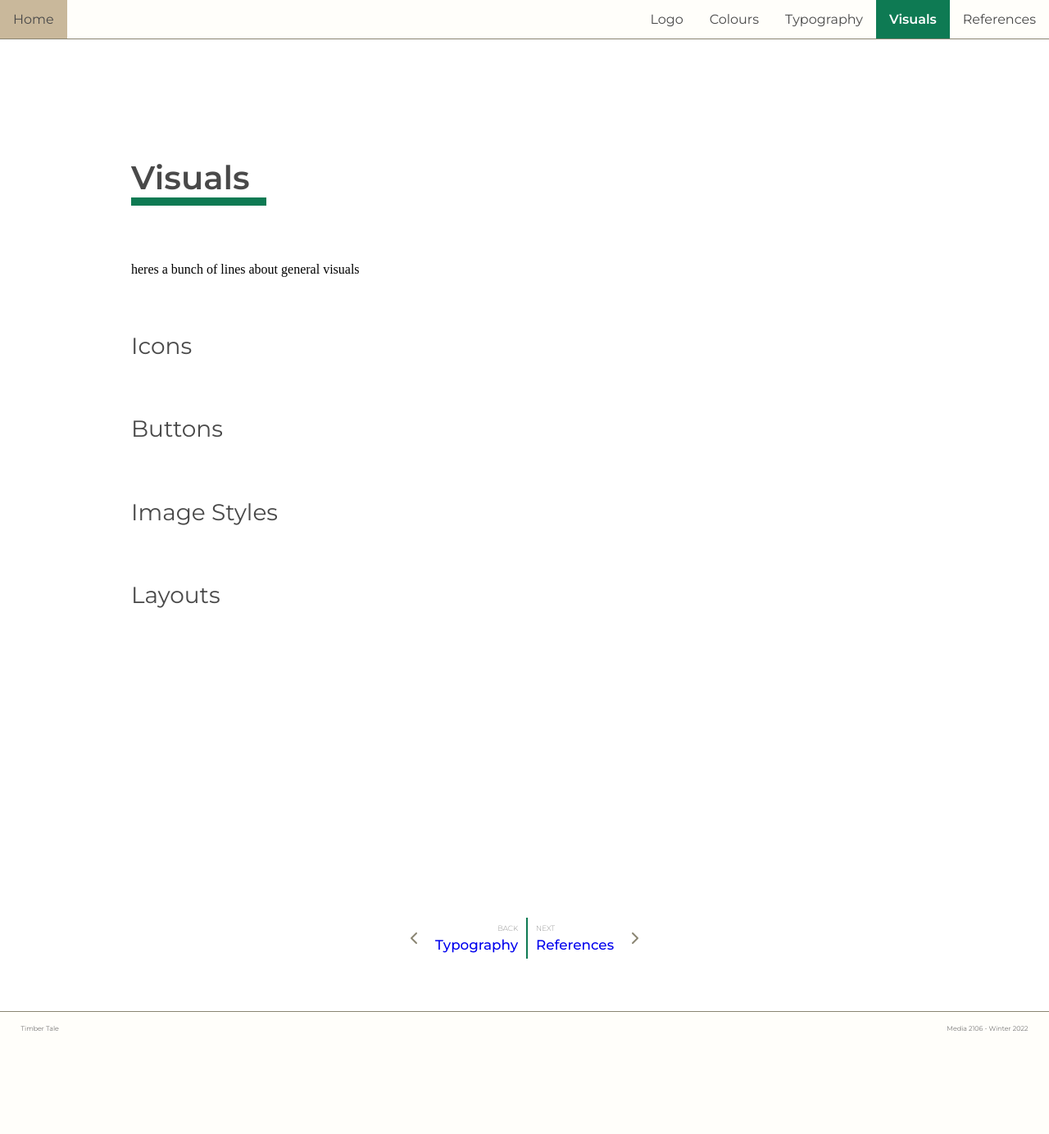
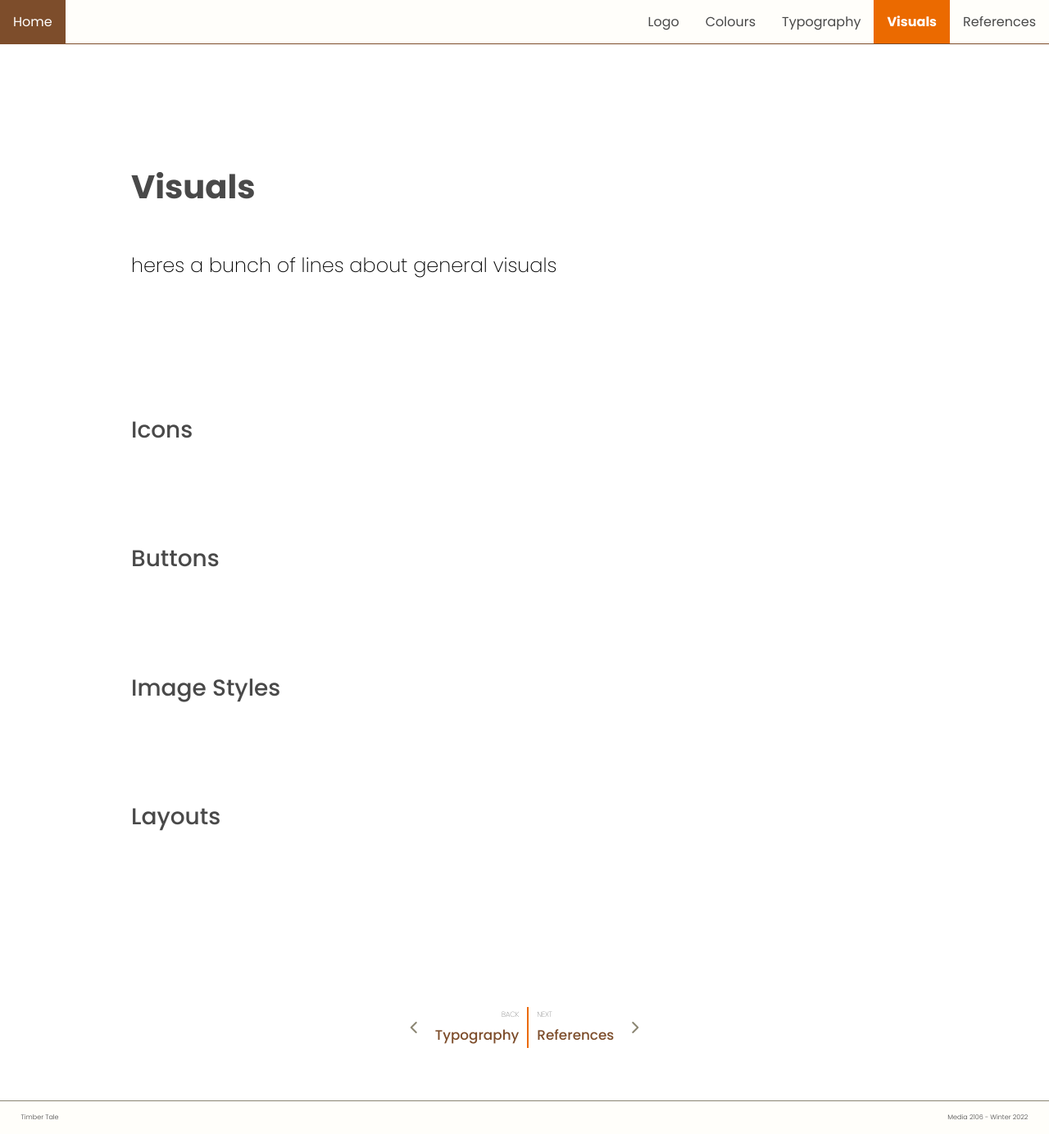
Before and after one commit to MadiMagpie/styleguide, a PHP site: page /pages/imagery.html in a window 1280 px wide. Shown: the whole page at 82% size. Before the commit the page ends 1258 px from the top, so only its background shows below. Run offline with PHP 8.4, Linux system fonts and the light colour scheme; some libraries are stand-ins or nearby versions.

Commit message:
colours and typography

```diff
--- a/index.html
+++ b/index.html
@@ -12,8 +12,9 @@
         <link rel="preconnect" href="https://fonts.gstatic.com" crossorigin>
         <link rel="preconnect" href="https://fonts.googleapis.com">
         <link rel="preconnect" href="https://fonts.gstatic.com" crossorigin>
-        <link href="https://fonts.googleapis.com/css2?family=Montserrat:wght@100;200;300;400;500;600&display=swap" rel="stylesheet">
-        <script src="https://kit.fontawesome.com/2449253427.js" crossorigin="anonymous"></script>
+        <link rel="preconnect" href="https://fonts.googleapis.com">
+        <link rel="preconnect" href="https://fonts.gstatic.com" crossorigin>
+        <link href="https://fonts.googleapis.com/css2?family=Montserrat:wght@100;200;300;400;500;600&family=Poppins:ital,wght@0,100;0,200;0,300;0,400;0,500;0,600;0,700;1,100;1,200&display=swap" rel="stylesheet">        <script src="https://kit.fontawesome.com/2449253427.js" crossorigin="anonymous"></script>
         <link rel="stylesheet" href="style.css">
         <script src="index.js"></script>
 
--- a/pages/imagery.html
+++ b/pages/imagery.html
@@ -12,7 +12,9 @@
         <link rel="preconnect" href="https://fonts.gstatic.com" crossorigin>
         <link href="https://<link rel="preconnect" href="https://fonts.googleapis.com">
         <link rel="preconnect" href="https://fonts.gstatic.com" crossorigin>
-        <link href="https://fonts.googleapis.com/css2?family=Montserrat:wght@100;200;300;400;500;600&display=swap" rel="stylesheet">
+        <link rel="preconnect" href="https://fonts.googleapis.com">
+        <link rel="preconnect" href="https://fonts.gstatic.com" crossorigin>
+        <link href="https://fonts.googleapis.com/css2?family=Montserrat:wght@100;200;300;400;500;600&family=Poppins:ital,wght@0,100;0,200;0,300;0,400;0,500;0,600;0,700;1,100;1,200&display=swap" rel="stylesheet">
         <script src="https://kit.fontawesome.com/2449253427.js" crossorigin="anonymous"></script>
         <link rel="stylesheet" href="../style.css">
         <script src="../index.js"></script>
@@ -38,17 +40,15 @@
                 </div>
         </header>
         <main>
-                <div class = "heading">
-                        <div class = "visuals_title">Visuals</div>
-                </div>
+                <h1>Visuals</h1>
                 <div class = "visuals_items colflex">
-                        <div>
+                        <div class ="main_desc">
                         heres a bunch of lines about general visuals
                         </div>
-                        <div class = "subheading">Icons</div>
-                        <div class = "subheading">Buttons</div>
-                        <div class = "subheading">Image Styles</div>
-                        <div class = "subheading">Layouts</div>
+                        <h2>Icons</h2>
+                        <h2>Buttons</h2>
+                        <h2>Image Styles</h2>
+                        <h2>Layouts</h2>
 
                 </div>
         </main>
--- a/style.css
+++ b/style.css
@@ -1,5 +1,16 @@
 body{
         margin: 0;
+}
+
+main{
+        width: 75vw;
+        margin: auto;
+}
+
+main a {
+        text-align: left;
+        text-decoration: none;
+        font-family: 'Poppins', sans-serif;
 }
 
 .rowflex{
@@ -7,6 +18,7 @@ body{
         flex-direction: row;
         align-items: center;
 }
+
 .colflex{
         display: flex;
         flex-direction: column;
@@ -16,7 +28,7 @@ body{
         overflow: hidden;
         justify-content: space-between;
         background-color: #FFFEFA;
-        border-bottom: 1px solid #8A8572;
+        border-bottom: 1px solid #7D4D2B;
 
 }
 
@@ -27,55 +39,54 @@ body{
         text-align: center;
         padding: 14px 16px;
         text-decoration: none;
-        font-family: 'Montserrat', sans-serif;
+        font-family: 'Poppins', sans-serif;
         transition: box-shadow .5s ease-in-out;
 }
 
 .topnav a:hover {
-        box-shadow: inset 0 -100px 0 0 #c9b89b;
+        box-shadow: inset 0 -100px 0 0 #7D4D2B;
+        color: white;
 }
 
 .topnav a.active {
-        background-color: #0e7a53;
+        background-color: #eb6A00;
         color: white;
         font-weight: bolder;
 }
+
 
 .topnav .icon {
         display: none;
 }
 
-main{
-        height: 100vh;
-        width: 75vw;
-        margin: auto;
-}
-main a {
-        text-align: left;
-        text-decoration: none;
-        font-family: 'Montserrat', sans-serif;
+
+.bottomnav{
+        margin: 15% auto 5%;
+        font-family: 'Poppins', sans-serif;
+        font-size: 0.55rem;
 }
 
-.bottomnav{
-        margin: 10% auto 5%;
-        font-family: 'Montserrat', sans-serif;
-        font-size: 0.55rem;
+.bottomnav a{
+        color: #7D4D2B;
 }
+
 .divider{
         width: 2px;
         height: 50px;
-        background-color: #0e7a53;
+        background-color: #eb6A00;
 }
+
 .next{
         padding-left: 10px;
         font-weight: 100;
 }
+
 .back{
         padding-right:10px;
         font-weight: 100;
         text-align: right;
+}
 
-}
 .fwbw{
         padding-top: 5px;
         font-weight: 500;
@@ -93,7 +104,7 @@ main a {
 .bottom{
         background-color: #FFFEFA;
         border-top: 1px solid #8A8572;
-        font-family: 'Montserrat', sans-serif;
+        font-family: 'Poppins', sans-serif;
         font-weight: 300;
         font-size: 0.5rem;
         justify-content: space-between;
@@ -104,9 +115,55 @@ main a {
         height: 5vh;
         color: #494949;
 }
+
 .bottom div{
         padding: 2px 2%;
 }
+
+
+h1{
+        height:10%;
+        width: 75vw;
+        margin: auto;
+        margin-top: 15%;
+        padding-bottom: 5%;
+        font-family: 'Poppins', sans-serif;
+        font-size: 2.5rem;
+        font-weight:bolder;
+        color: #494949;
+}
+
+h2{
+        height:10%;
+        width: 75vw;
+        margin: auto;
+        margin-top: 10%;
+        font-family: 'Poppins', sans-serif;
+        font-size: 1.75rem;
+        font-weight: 500;
+        color: #494949;
+        margin-bottom: 2%;
+}
+
+.medspace{
+        margin-bottom: 5%;
+}
+
+.main_desc{
+        font-family: 'Poppins', sans-serif;
+        font-size: 1.5rem;
+        font-weight: 200;
+        padding-bottom: 7%;
+}
+
+.desc{
+        padding-bottom: 3%;
+        font-family: 'Poppins', sans-serif;
+        font-size: 1rem;
+        font-weight: 200;
+        margin-bottom:3%;
+}
+
 
 /* HOME STUFF */
 
@@ -120,51 +177,54 @@ main a {
 }
 
 
-/* LOGO STUFF */
-.heading{
-        height:10%;
-        width: 75vw;
-        margin: auto;
-        margin-top: 15%;
-        padding-bottom: 5%;
-        font-family: 'Montserrat', sans-serif;
-        font-size: 2.5rem;
-        font-weight:bolder;
-        color: #494949;
-}
-
-.subheading{
-        height:10%;
-        width: 75vw;
-        margin: auto;
-        margin-top: 7%;
-        font-family: 'Montserrat', sans-serif;
-        font-size: 1.75rem;
-        font-weight: 400;
-        color: #494949;
-}
 .logo_title{
         width: 115px;
-        border-bottom: 10px solid #0e7a53;
+        border-bottom: 10px solid #eb6A00;
 }
 .visuals_title{
         width: 165px;
-        border-bottom: 10px solid #0e7a53;
-}
-.typography_title{
-        width: 250px;
-        border-bottom: 10px solid #0e7a53;
+        border-bottom: 10px solid #eb6A00;
 }
 
-.colour_title{
-        width: 165px;
-        border-bottom: 10px solid #0e7a53;
-}
 
 .references_title{
         width:250px;
-        border-bottom: 10px solid #0e7a53;
+        border-bottom: 10px solid #eb6A00;
 }
+
+
+
+/* COLOUR STUFF  */
+
+.colour_items img{
+        height: 70%;
+        width: 70%;
+        margin: auto;
+}
+
+/*TYPOGRAPHY STUFF */
+.typography_items img{
+        height: 35%;
+        width: 35%;
+        margin: auto;
+}
+
+
+.grid {
+        display: grid;
+        width: 75vw;
+        grid-template-rows: repeat(2,50%);
+        grid-template-columns: repeat(3,33%);
+        align-items: center;
+        grid-gap: 50px 1px;
+}
+
+.grid img{
+        height: auto;
+        width: 75%;
+}
+
+
 @media screen and (max-width: 600px) {
         .topnav a:not(:last-child) {
                 display: none;
```
Also changed, not shown: pages/colour.html (+21 -10 lines), pages/logo.html (+9 -10 lines), pages/references.html (+5 -3 lines), pages/typography.html (+19 -4 lines), imgs/colour/ColourExample_Correct 1.png (added), imgs/colour/ColourExample_ForestStart-2 1.png (added), imgs/colour/ColourExample_Incorrect 1.png (added), imgs/colour/ColourExample_LandingPage 1.png (added), imgs/colour/ColourExample_Learn 1.png (added), imgs/colour/ColourExample_Settings 1.png (added), imgs/colour/contrast.png (added), imgs/colour/palette.png (added), imgs/typography/poppins.png (added), imgs/typography/scale.png (added), 1 more files.
